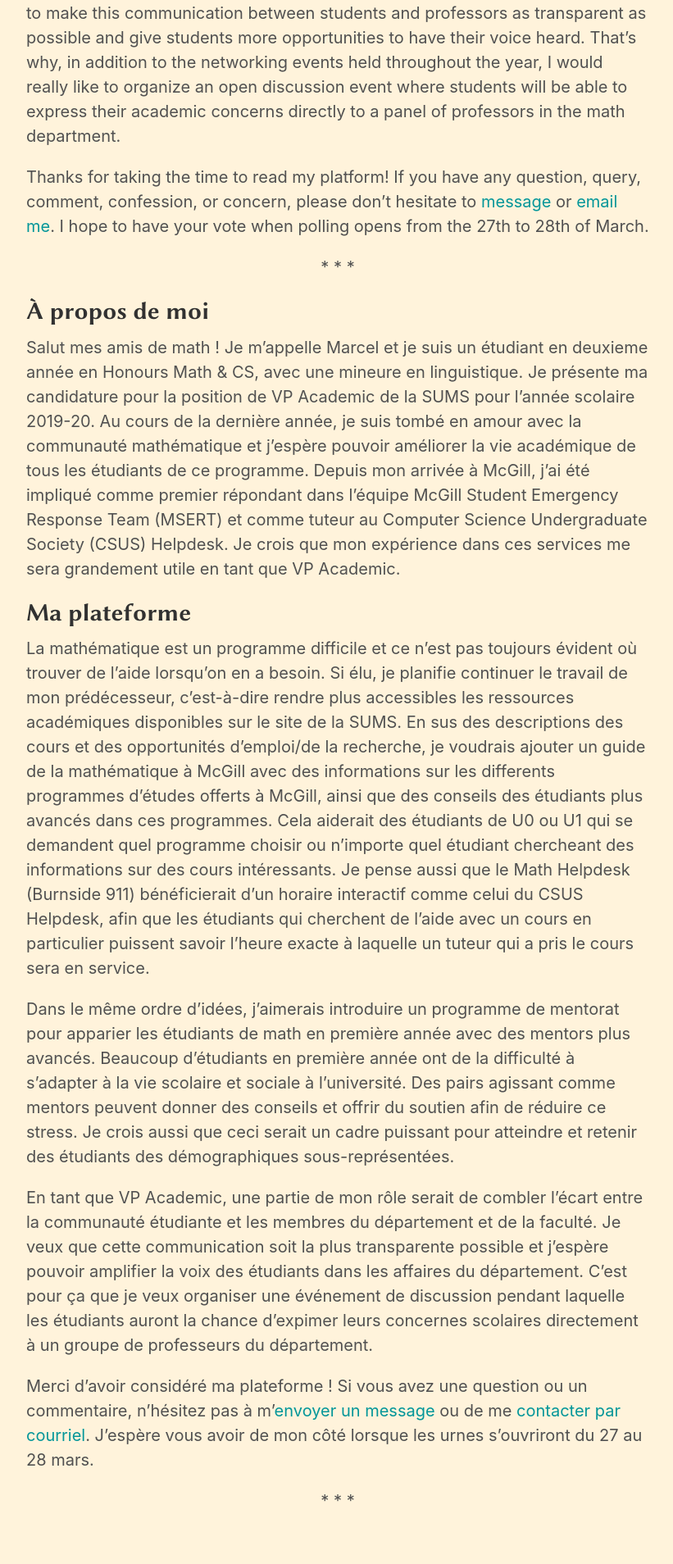
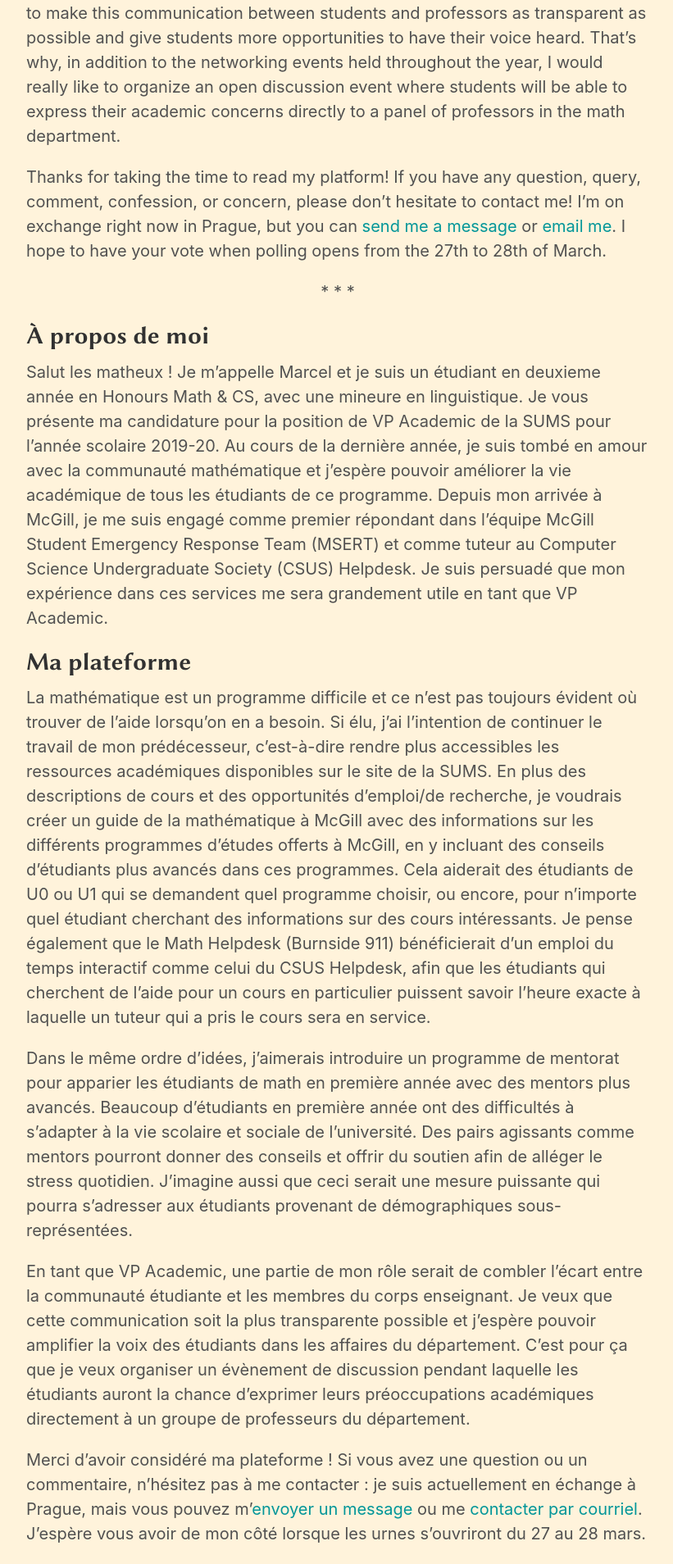
Before and after one commit to marcelgoh/marcelgoh.github.io, a Jekyll site: the page built from vote/index.md, in a window 1280 px wide. Shown: the part 1614-3522 px from the top of the page at 82% size, without its empty margins (48-869 px from the left). Built offline with Jekyll 4.4.1, drawn with Linux system fonts in a browser that asks for light colours; some web fonts are replaced.

Commit message:
Fixed various errors

```diff
--- a/vote/index.md
+++ b/vote/index.md
@@ -19,22 +19,22 @@ In a similar vein, I would like to introduce a peer-to-peer mentorship program t
 
 As VP Academic, part of my role would be to bridge the gap between the undergraduate community and members of the department and faculty. I want to make this communication between students and professors as transparent as possible and give students more opportunities to have their voice heard. That's why, in addition to the networking events held throughout the year, I would really like to organize an open discussion event where students will be able to express their academic concerns directly to a panel of professors in the math department.
 
-Thanks for taking the time to read my platform! If you have any question, query, comment, confession, or concern, please don't hesitate to [message](https://www.facebook.com/marcel.goh.1) or [email me](mailto:marcel.goh@mail.mcgill.ca). I hope to have your vote when polling opens from the 27th to 28th of March.
+Thanks for taking the time to read my platform! If you have any question, query, comment, confession, or concern, please don't hesitate to contact me! I'm on exchange right now in Prague, but you can [send me a message](https://www.facebook.com/marcel.goh.1) or [email me](mailto:marcel.goh@mail.mcgill.ca). I hope to have your vote when polling opens from the 27th to 28th of March.
 
 <center>* * *</center>
 
 ## À propos de moi
 
-Salut mes amis de math ! Je m'appelle Marcel et je suis un étudiant en deuxieme année en Honours Math & CS, avec une mineure en linguistique. Je présente ma candidature pour la position de VP Academic de la SUMS pour l'année scolaire 2019-20. Au cours de la dernière année, je suis tombé en amour avec la communauté mathématique et j'espère pouvoir améliorer la vie académique de tous les étudiants de ce programme. Depuis mon arrivée à McGill, j'ai été impliqué comme premier répondant dans l'équipe McGill Student Emergency Response Team (MSERT) et comme tuteur au Computer Science Undergraduate Society (CSUS) Helpdesk. Je crois que mon expérience dans ces services me sera grandement utile en tant que VP Academic.
+Salut les matheux ! Je m'appelle Marcel et je suis un étudiant en deuxieme année en Honours Math & CS, avec une mineure en linguistique. Je vous présente ma candidature pour la position de VP Academic de la SUMS pour l'année scolaire 2019-20. Au cours de la dernière année, je suis tombé en amour avec la communauté mathématique et j'espère pouvoir améliorer la vie académique de tous les étudiants de ce programme. Depuis mon arrivée à McGill, je me suis engagé comme premier répondant dans l'équipe McGill Student Emergency Response Team (MSERT) et comme tuteur au Computer Science Undergraduate Society (CSUS) Helpdesk. Je suis persuadé que mon expérience dans ces services me sera grandement utile en tant que VP Academic.
 
 ## Ma plateforme
 
-La mathématique est un programme difficile et ce n'est pas toujours évident où trouver de l'aide lorsqu'on en a besoin. Si élu, je planifie continuer le travail de mon prédécesseur, c'est-à-dire rendre plus accessibles les ressources académiques disponibles sur le site de la SUMS. En sus des descriptions des cours et des opportunités d'emploi/de la recherche, je voudrais ajouter un guide de la mathématique à McGill avec des informations sur les differents programmes d'études offerts à McGill, ainsi que des conseils des étudiants plus avancés dans ces programmes. Cela aiderait des étudiants de U0 ou U1 qui se demandent quel programme choisir ou n'importe quel étudiant chercheant des informations sur des cours intéressants. Je pense aussi que le Math Helpdesk (Burnside 911) bénéficierait d'un horaire interactif comme celui du CSUS Helpdesk, afin que les étudiants qui cherchent de l'aide avec un cours en particulier puissent savoir l'heure exacte à laquelle un tuteur qui a pris le cours sera en service.
+La mathématique est un programme difficile et ce n'est pas toujours évident où trouver de l'aide lorsqu'on en a besoin. Si élu, j'ai l'intention de continuer le travail de mon prédécesseur, c'est-à-dire rendre plus accessibles les ressources académiques disponibles sur le site de la SUMS. En plus des descriptions de cours et des opportunités d'emploi/de recherche, je voudrais créer un guide de la mathématique à McGill avec des informations sur les différents programmes d'études offerts à McGill, en y incluant des conseils d'étudiants plus avancés dans ces programmes. Cela aiderait des étudiants de U0 ou U1 qui se demandent quel programme choisir, ou encore, pour n'importe quel étudiant cherchant des informations sur des cours intéressants. Je pense également que le Math Helpdesk (Burnside 911) bénéficierait d'un emploi du temps interactif comme celui du CSUS Helpdesk, afin que les étudiants qui cherchent de l'aide pour un cours en particulier puissent savoir l'heure exacte à laquelle un tuteur qui a pris le cours sera en service.
 
-Dans le même ordre d'idées, j'aimerais introduire un programme de mentorat pour apparier les étudiants de math en première année avec des mentors plus avancés. Beaucoup d'étudiants en première année ont de la difficulté à s'adapter à la vie scolaire et sociale à l'université. Des pairs agissant comme mentors peuvent donner des conseils et offrir du soutien afin de réduire ce stress. Je crois aussi que ceci serait un cadre puissant pour atteindre et retenir des étudiants des démographiques sous-représentées.
+Dans le même ordre d'idées, j'aimerais introduire un programme de mentorat pour apparier les étudiants de math en première année avec des mentors plus avancés. Beaucoup d'étudiants en première année ont des difficultés à s'adapter à la vie scolaire et sociale de l'université. Des pairs agissants comme mentors pourront donner des conseils et offrir du soutien afin de alléger le stress quotidien. J'imagine aussi que ceci serait une mesure puissante qui pourra s'adresser aux étudiants provenant de démographiques sous-représentées.
 
-En tant que VP Academic, une partie de mon rôle serait de combler l'écart entre la communauté étudiante et les membres du département et de la faculté. Je veux que cette communication soit la plus transparente possible et j'espère pouvoir amplifier la voix des étudiants dans les affaires du département. C'est pour ça que je veux organiser une événement de discussion pendant laquelle les étudiants auront la chance d'expimer leurs concernes scolaires directement à un groupe de professeurs du département.
+En tant que VP Academic, une partie de mon rôle serait de combler l'écart entre la communauté étudiante et les membres du corps enseignant. Je veux que cette communication soit la plus transparente possible et j'espère pouvoir amplifier la voix des étudiants dans les affaires du département. C'est pour ça que je veux organiser un évènement de discussion pendant laquelle les étudiants auront la chance d'exprimer leurs préoccupations académiques directement à un groupe de professeurs du département.
 
-Merci d'avoir considéré ma plateforme ! Si vous avez une question ou un commentaire, n'hésitez pas à m'[envoyer un message](https://www.facebook.com/marcel.goh.1) ou de me [contacter par courriel](mailto:marcel.goh@mail.mcgill.ca). J'espère vous avoir de mon côté lorsque les urnes s'ouvriront du 27 au 28 mars.
+Merci d'avoir considéré ma plateforme ! Si vous avez une question ou un commentaire, n'hésitez pas à me contacter : je suis actuellement en échange à Prague, mais vous pouvez m'[envoyer un message](https://www.facebook.com/marcel.goh.1) ou me [contacter par courriel](mailto:marcel.goh@mail.mcgill.ca). J'espère vous avoir de mon côté lorsque les urnes s'ouvriront du 27 au 28 mars.
 
 <center>* * *</center>
```
